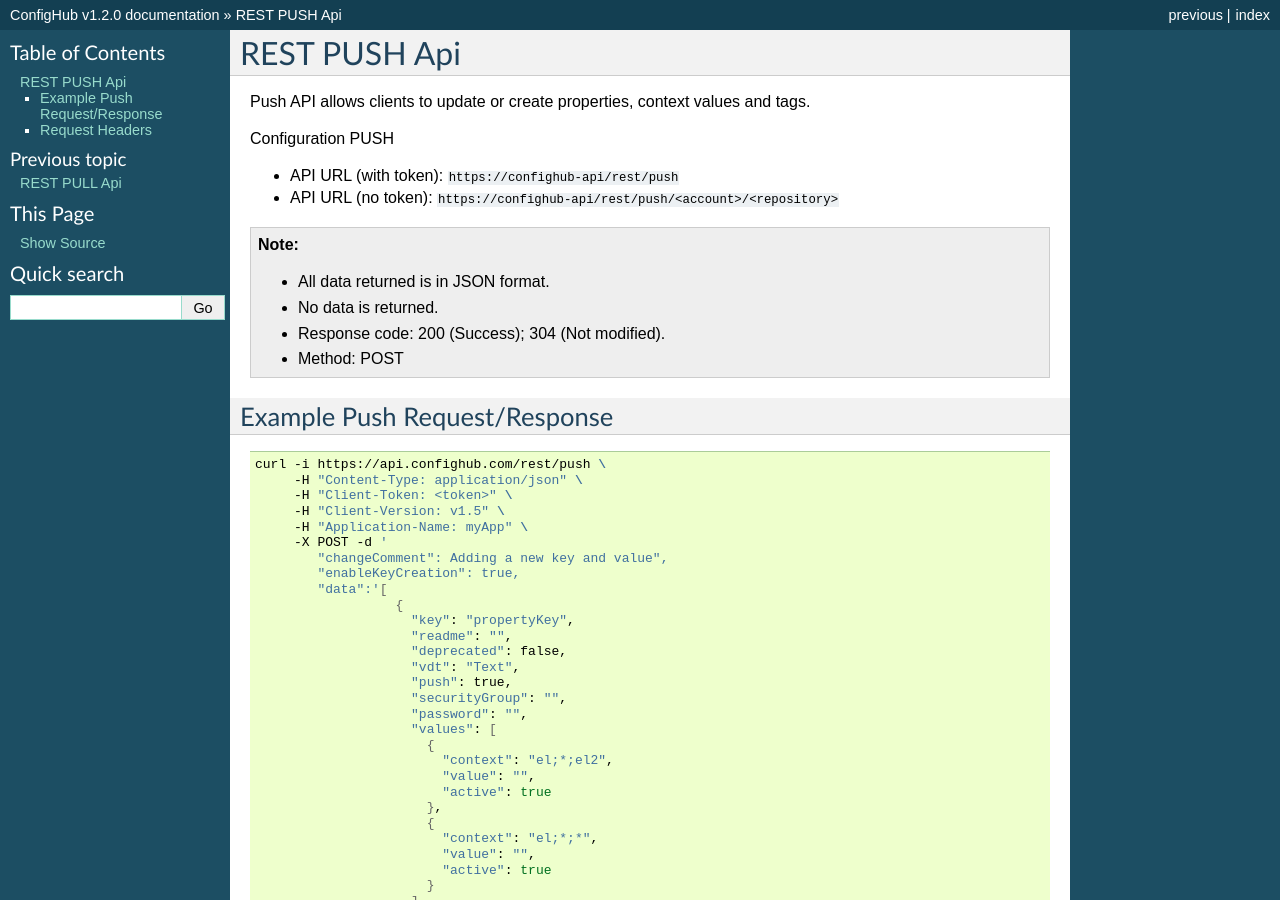
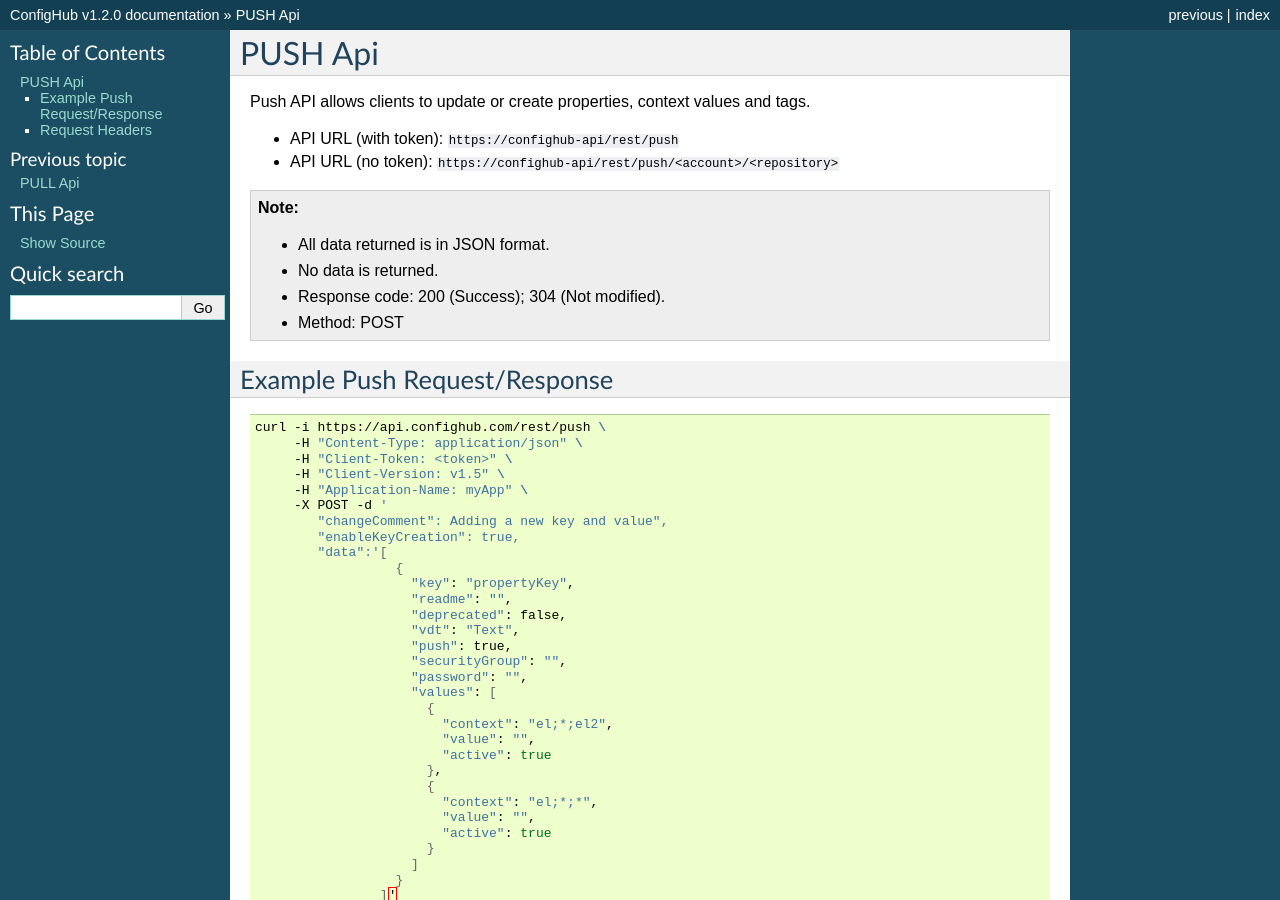
Before and after one commit to ConfigHubPub/Docs, a Sphinx documentation site: the page built from documentation/pages/api_push.rst, in a window 1280 px wide and 900 px high. Built offline with Sphinx 7.4.7, drawn with Linux system fonts in a browser that asks for light colours; pages that are not in the unit, such as notebooks, are missing from menus; some of the changed text lies outside the part shown.

```diff
--- a/documentation/pages/api_push.rst
+++ b/documentation/pages/api_push.rst
@@ -1,21 +1,16 @@
-===============
-REST PUSH Api
-===============
+========
+PUSH Api
+========
 
 Push API allows clients to update or create properties, context values and tags.
 
-Configuration PUSH
-
 - API URL (with token):  ``https://confighub-api/rest/push``
 - API URL (no token):  ``https://confighub-api/rest/push/<account>/<repository>``
-
 
 .. note:: - All data returned is in JSON format.
    - No data is returned.
    - Response code: 200 (Success); 304 (Not modified).
    - Method: POST
-
-
 
 Example Push Request/Response
 ~~~~~~~~~~~~~~~~~~~~~~~~~~~~~
```
Also changed, not shown: documentation/pages/api_pull.rst (+13 -13 lines).
